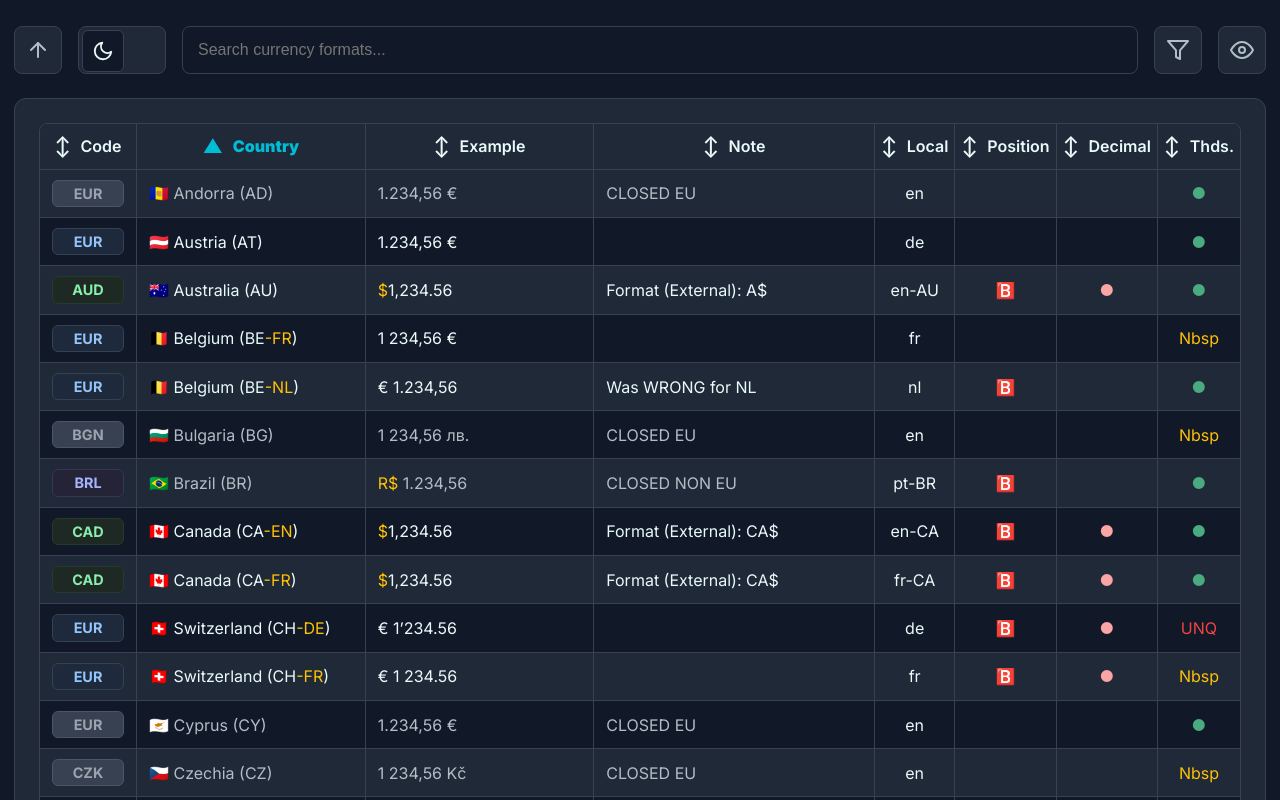
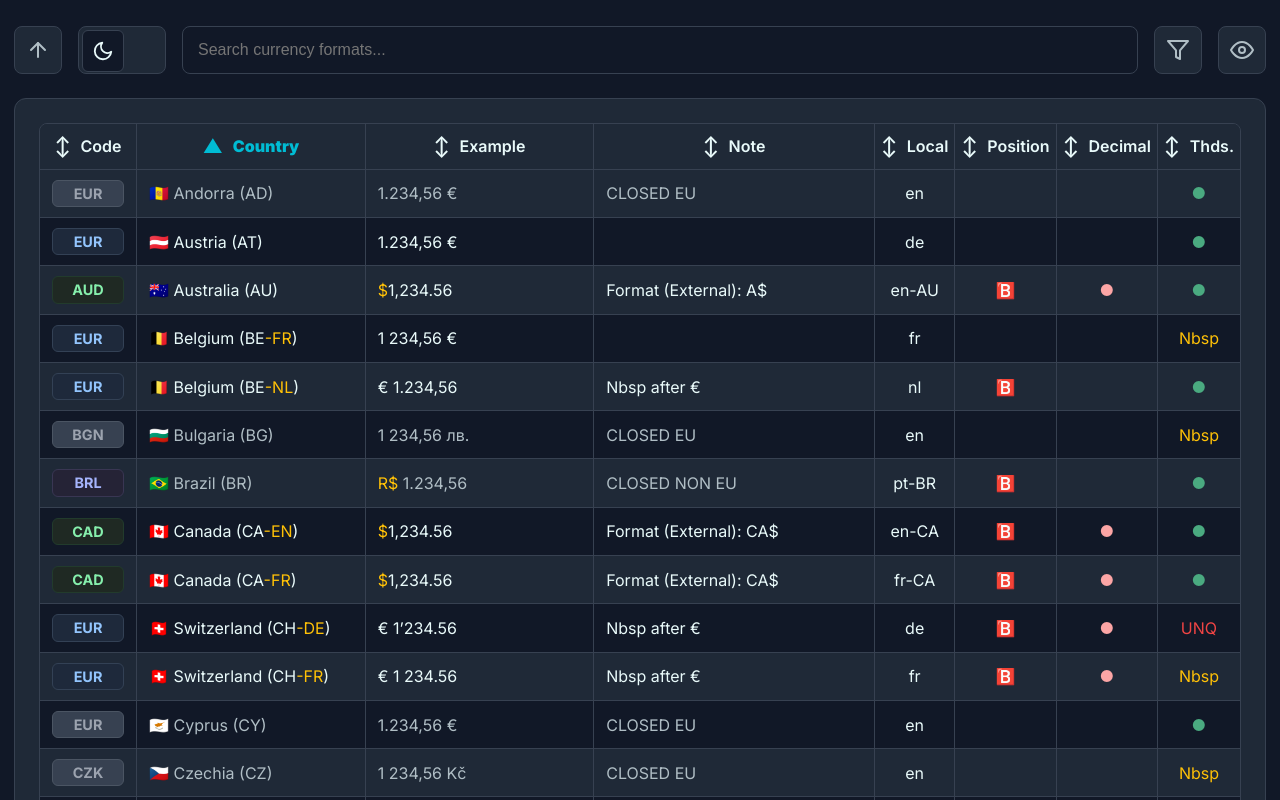
Before and after one commit to mcbile/valuta, a plain HTML site: page index.html in a window 1280 px wide. Shown: the top 800 px of the page. Drawn offline with Linux system fonts and the light colour scheme.

Commit message:
Update index.html

```diff
--- a/index.html
+++ b/index.html
@@ -247,7 +247,7 @@
         {valuta:"AUD",country:"🇦🇺 Australia (AU)",example:"$1,234.56",note:"Format (External): A$",local:"en-AU",symPos:"Before",decSep:"DOT",tdsSep:"COM",status:"active"},
         {valuta:"EUR",country:"🇦🇹 Austria (AT)",example:"1.234,56 €",note:"",local:"de",symPos:"After",decSep:"COM",tdsSep:"DOT",status:"active"},
         {valuta:"EUR",country:"🇧🇪 Belgium (BE-FR)",example:"1 234,56 €",note:"",local:"fr",symPos:"After",decSep:"COM",tdsSep:"SPC",status:"active"},
-        {valuta:"EUR",country:"🇧🇪 Belgium (BE-NL)",example:"€ 1.234,56",note:"Was WRONG for NL",local:"nl",symPos:"Before",decSep:"COM",tdsSep:"DOT",status:"active"},
+        {valuta:"EUR",country:"🇧🇪 Belgium (BE-NL)",example:"€ 1.234,56",note:"Nbsp after €",local:"nl",symPos:"Before",decSep:"COM",tdsSep:"DOT",status:"active"},
         {valuta:"BRL",country:"🇧🇷 Brazil (BR)",example:"R$ 1.234,56",note:"CLOSED NON EU",local:"pt-BR",symPos:"Before",decSep:"COM",tdsSep:"DOT",status:"closed"},
         {valuta:"TRY",country:"🇹🇷 Turkey (TR)",example:"1.234,56 TL",note:"CLOSED NON EU",local:"en",symPos:"After",decSep:"COM",tdsSep:"DOT",status:"closed"},
         {valuta:"BGN",country:"🇧🇬 Bulgaria (BG)",example:"1 234,56 лв.",note:"CLOSED EU",local:"en",symPos:"After",decSep:"COM",tdsSep:"SPC",status:"closed"},
@@ -266,19 +266,19 @@
         {valuta:"HUF",country:"🇭🇺 Hungary (HU)",example:"1 234,56 Ft",note:"CLOSED EU",local:"en",symPos:"After",decSep:"COM",tdsSep:"SPC",status:"closed"},
         {valuta:"EUR",country:"🇮🇸 Iceland (IS)",example:"1.234,56 €",note:"National ISK",local:"en",symPos:"After",decSep:"COM",tdsSep:"DOT",status:"active"},
         {valuta:"INR",country:"🇮🇳 India (IN)",example:"₹1,23,456.78",note:"",local:"en",symPos:"Before",decSep:"DOT",tdsSep:"UNQ",status:"active"},
-        {valuta:"EUR",country:"🇮🇪 Ireland (IE)",example:"€1,234.56",note:"No space AFTER €",local:"en",symPos:"Before",decSep:"DOT",tdsSep:"COM",status:"active"},
+        {valuta:"EUR",country:"🇮🇪 Ireland (IE)",example:"€1,234.56",note:"",local:"en",symPos:"Before",decSep:"DOT",tdsSep:"COM",status:"active"},
         {valuta:"EUR",country:"🇮🇹 Italy (IT)",example:"1.234,56 €",note:"",local:"it",symPos:"After",decSep:"COM",tdsSep:"DOT",status:"active"},
         {valuta:"EUR",country:"🇱🇻 Latvia (LV)",example:"1 234,56 €",note:"CLOSED EU",local:"en",symPos:"After",decSep:"COM",tdsSep:"SPC",status:"closed"},
         {valuta:"CHF",country:"🇱🇮 Liechtenstein (LI)",example:"CHF 1’234.56",note:"CLOSED EU",local:"de",symPos:"Before",decSep:"DOT",tdsSep:"UNQ",status:"closed"},
         {valuta:"EUR",country:"🇱🇹 Lithuania (LT)",example:"1 234,56 €",note:"CLOSED EU",local:"en",symPos:"After",decSep:"COM",tdsSep:"SPC",status:"closed"},
         {valuta:"EUR",country:"🇱🇺 Luxembourg (LU-DE)",example:"1 234,56 €",note:"",local:"de",symPos:"After",decSep:"COM",tdsSep:"SPC",status:"active"},
         {valuta:"EUR",country:"🇱🇺 Luxembourg (LU-FR)",example:"1 234,56 €",note:"",local:"fr",symPos:"After",decSep:"COM",tdsSep:"SPC",status:"active"},
-        {valuta:"EUR",country:"🇲🇹 Malta (MT)",example:"€1,234.56",note:"No space AFTER €",local:"en",symPos:"Before",decSep:"DOT",tdsSep:"COM",status:"active"},
+        {valuta:"EUR",country:"🇲🇹 Malta (MT)",example:"€1,234.56",note:"",local:"en",symPos:"Before",decSep:"DOT",tdsSep:"COM",status:"active"},
         {valuta:"USD",country:"🇸🇦 MENA (Arabic)",example:"US$1,234.56",note:"Format (Arabic): US$ ١٬٢٣٤٫٥٦",local:"ar",symPos:"Before",decSep:"DOT",tdsSep:"COM",status:"active"},
         {valuta:"EUR",country:"🇲🇨 Monaco (MC)",example:"1 234,56 €",note:"CLOSED EU",local:"fr",symPos:"After",decSep:"COM",tdsSep:"SPC",status:"closed"},
         {valuta:"EUR",country:"🇲🇪 Montenegro (ME)",example:"1.234,56 €",note:"CLOSED EU",local:"en",symPos:"After",decSep:"COM",tdsSep:"DOT",status:"closed"},
         {valuta:"BTC",country:"🌐 N/A",example:"1.2345678 N/A",note:"After decimal up to 8 numbers",local:"en",symPos:"After",decSep:"DOT",tdsSep:"COM",status:"active"},
-        {valuta:"EUR",country:"🇳🇱 Netherlands (NL)",example:"€ 1.234,56",note:"Was WRONG",local:"nl",symPos:"Before",decSep:"COM",tdsSep:"DOT",status:"active"},
+        {valuta:"EUR",country:"🇳🇱 Netherlands (NL)",example:"€ 1.234,56",note:"Nbsp after €",local:"nl",symPos:"Before",decSep:"COM",tdsSep:"DOT",status:"active"},
         {valuta:"NZD",country:"🇳🇿 New Zealand (NZ)",example:"$1,234.56",note:"Format (External): NZ$",local:"en-NZ",symPos:"Before",decSep:"DOT",tdsSep:"COM",status:"active"},
         {valuta:"NOK",country:"🇳🇴 Norway (NO)",example:"1 234,56 kr",note:"",local:"en",symPos:"After",decSep:"COM",tdsSep:"SPC",status:"active"},
         {valuta:"EUR",country:"🇵🇱 Poland (PL)",example:"1 234,56 €",note:"National PLN",local:"en",symPos:"After",decSep:"COM",tdsSep:"SPC",status:"active"},
@@ -290,8 +290,8 @@
         {valuta:"ZAR",country:"🇿🇦 South Africa (ZA)",example:"R1,234.56",note:"",local:"en-ZA",symPos:"Before",decSep:"DOT",tdsSep:"COM",status:"active"},
         {valuta:"EUR",country:"🇪🇸 Spain (ES)",example:"1.234,56€",note:"No space BEFORE €",local:"es",symPos:"After",decSep:"COM",tdsSep:"DOT",status:"active"},
         {valuta:"SEK",country:"🇸🇪 Sweden (SE)",example:"1 234,56 kr",note:"CLOSED EU",local:"en",symPos:"After",decSep:"COM",tdsSep:"SPC",status:"closed"},
-        {valuta:"EUR",country:"🇨🇭 Switzerland (CH-DE)",example:"€ 1’234.56",note:"",local:"de",symPos:"Before",decSep:"DOT",tdsSep:"UNQ",status:"active"},
-        {valuta:"EUR",country:"🇨🇭 Switzerland (CH-FR)",example:"€ 1 234.56",note:"",local:"fr",symPos:"Before",decSep:"DOT",tdsSep:"SPC",status:"active"},
+        {valuta:"EUR",country:"🇨🇭 Switzerland (CH-DE)",example:"€ 1’234.56",note:"Nbsp after €",local:"de",symPos:"Before",decSep:"DOT",tdsSep:"UNQ",status:"active"},
+        {valuta:"EUR",country:"🇨🇭 Switzerland (CH-FR)",example:"€ 1 234.56",note:"Nbsp after €",local:"fr",symPos:"Before",decSep:"DOT",tdsSep:"SPC",status:"active"},
         {valuta:"GBP",country:"🇬🇧 United Kingdom (UK)",example:"£1,234.56",note:"",local:"en-UK",symPos:"Before",decSep:"DOT",tdsSep:"COM",status:"active"}
     ];
 
```
